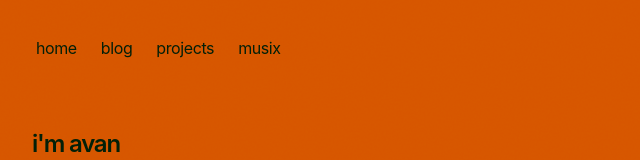
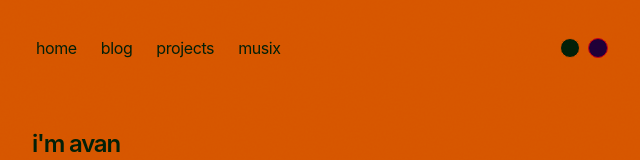
Before and after one commit to avansear/www-avansear, a Next.js app: page / in a window 1280 px wide. Shown: the top 160 px of the page, without its empty margins (320-960 px from the left). Built offline with nearby package versions, Linux system fonts and the light colour scheme.

Commit message:
themes yay

```diff
--- a/app/components/nav.tsx
+++ b/app/components/nav.tsx
@@ -1,3 +1,5 @@
+'use client'
+
 import { InternalHoverButton } from './hover-button'
 
 const navItems = {
@@ -20,10 +22,10 @@ export function Navbar() {
     <aside className="-ml-[8px] mb-16 tracking-tight">
       <div className="lg:sticky lg:top-20">
         <nav
-          className="flex flex-row items-start relative px-0 pb-0 fade md:overflow-auto scroll-pr-6 md:relative"
+          className="flex flex-row items-center justify-between relative px-0 pb-0 fade md:overflow-auto scroll-pr-6 md:relative"
           id="nav"
         >
-          <div className="flex flex-row space-x-0 pr-10">
+          <div className="flex flex-row space-x-0">
             {Object.entries(navItems).map(([path, { name }]) => {
               return (
                 <InternalHoverButton key={path} href={path} className="m-1">
@@ -32,6 +34,24 @@ export function Navbar() {
               )
             })}
           </div>
+          <div className="flex flex-row space-x-2">
+            <button
+              className="w-5 h-5 rounded-full bg-[#021F07] border-1 border-[#D75600] hover:border-[#D75600]/80 transition-colors"
+              onClick={() => {
+                document.documentElement.style.setProperty('--color-dark', '#021F07')
+                document.documentElement.style.setProperty('--color-light', '#D75600')
+                document.documentElement.style.setProperty('--color-accent', '#D75600BF')
+              }}
+            ></button>
+            <button
+              className="w-5 h-5 rounded-full bg-[#1F0037] border-1 border-[#C60017] hover:border-[#C60017]/80 transition-colors"
+              onClick={() => {
+                document.documentElement.style.setProperty('--color-dark', '#1F0037')
+                document.documentElement.style.setProperty('--color-light', '#C60017')
+                document.documentElement.style.setProperty('--color-accent', '#C60017BF')
+              }}
+            ></button>
+          </div>
         </nav>
       </div>
     </aside>
```
